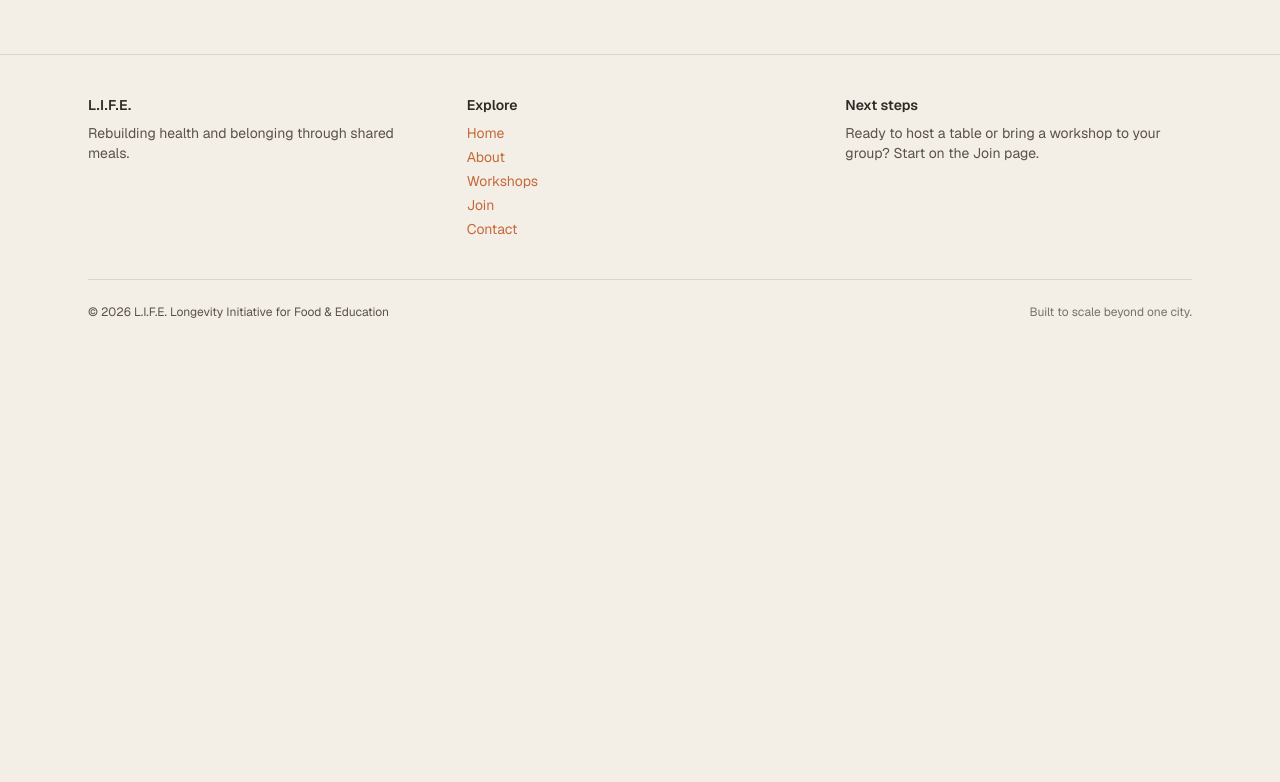
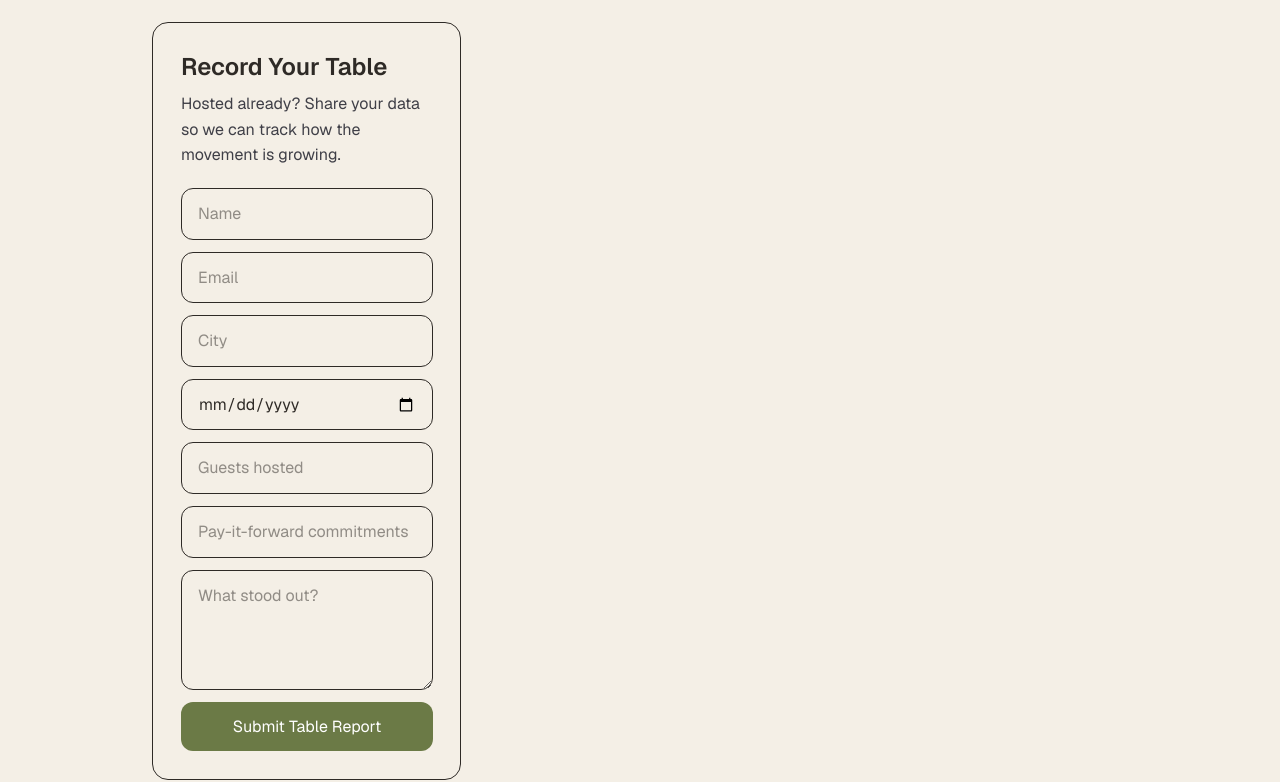
Before and after one commit to verdelouis-dotcom/life-website, a Next.js app: page /join in a window 1280 px wide. Shown: the part 720-1502 px from the top of the page. Before the commit the page ends 1080 px from the top, so only its background shows below. Built offline with nearby package versions, Linux system fonts and the light colour scheme.

Commit message:
Add table report API + form

```diff
--- /dev/null
+++ b/app/api/report-table/route.ts
@@ -0,0 +1,61 @@
+import { NextResponse } from "next/server";
+import { Resend } from "resend";
+
+export const runtime = "nodejs";
+export const dynamic = "force-dynamic";
+
+const fallbackResendKey = "re_7MG8vGd7_B21EYN7crXL2LVrbjpyqnLzY";
+
+export async function POST(req: Request) {
+  const apiKey = process.env.RESEND_API_KEY || fallbackResendKey;
+  const resend = new Resend(apiKey);
+
+  const fallbackTo = "verde.louis@gmail.com";
+  const fallbackFrom = "L.I.F.E. <onboarding@resend.dev>";
+  const to = process.env.LIFE_TO_EMAIL || fallbackTo;
+  const from = process.env.LIFE_FROM_EMAIL || fallbackFrom;
+
+  const redirect = (status: "success" | "error") =>
+    NextResponse.redirect(new URL(`/join?report=${status}`, req.url), { status: 303 });
+
+  try {
+    const formData = await req.formData();
+    const name = formData.get("name")?.toString().trim() ?? "";
+    const email = formData.get("email")?.toString().trim() ?? "";
+    const city = formData.get("city")?.toString().trim() ?? "";
+    const tableDate = formData.get("tableDate")?.toString().trim() ?? "";
+    const guests = formData.get("guests")?.toString().trim() ?? "";
+    const commitments = formData.get("commitments")?.toString().trim() ?? "";
+    const notes = formData.get("notes")?.toString().trim() ?? "";
+
+    if (!name || !email || !tableDate) {
+      return redirect("error");
+    }
+
+    const { error } = await resend.emails.send({
+      from,
+      to: [to],
+      replyTo: email,
+      subject: `L.I.F.E. Table Report - ${name}`,
+      html: `
+        <h2>New Table Report</h2>
+        <p><strong>Name:</strong> ${name}</p>
+        <p><strong>Email:</strong> ${email}</p>
+        <p><strong>City:</strong> ${city}</p>
+        <p><strong>Date:</strong> ${tableDate}</p>
+        <p><strong>Guests:</strong> ${guests}</p>
+        <p><strong>Pay-It-Forward Commitments:</strong> ${commitments}</p>
+        <p><strong>Notes:</strong></p>
+        <p>${notes}</p>
+      `,
+    });
+
+    if (error) {
+      return redirect("error");
+    }
+
+    return redirect("success");
+  } catch {
+    return redirect("error");
+  }
+}
--- a/app/join/page.tsx
+++ b/app/join/page.tsx
@@ -12,6 +12,9 @@ export default async function JoinPage({
   const hostStatus = typeof sp.host === "string" ? sp.host : undefined;
   const hostSuccess = hostStatus === "success";
   const hostError = hostStatus === "error";
+  const reportStatus = typeof sp.report === "string" ? sp.report : undefined;
+  const reportSuccess = reportStatus === "success";
+  const reportError = reportStatus === "error";
 
   return (
     <>
@@ -88,6 +91,55 @@ export default async function JoinPage({
               We'll follow up with sponsorship options.
             </p>
           </section>
+
+          <section className="rounded-2xl border p-7">
+            <h2 className="text-2xl font-semibold">Record Your Table</h2>
+            <p className="mt-2 text-zinc-700">
+              Hosted already? Share your data so we can track how the movement is growing.
+            </p>
+
+            {reportSuccess && (
+              <div className="mt-4 rounded-xl border border-emerald-200 bg-emerald-50 p-3 text-sm text-emerald-900">
+                Thank you for recording your table. We’ll keep building the dataset.
+              </div>
+            )}
+
+            {reportError && (
+              <div className="mt-4 rounded-xl border border-red-200 bg-red-50 p-3 text-sm text-red-900">
+                Something went wrong. Please try again or email us at
+                {" "}
+                <a className="underline" href="mailto:hello@longevityinitiativeforfoodandeducation.com">
+                  hello@longevityinitiativeforfoodandeducation.com
+                </a>
+                .
+              </div>
+            )}
+
+            <form action="/api/report-table" method="post" className="mt-5 grid gap-3">
+              <input name="name" required placeholder="Name" className="rounded-xl border px-4 py-3" />
+              <input name="email" type="email" required placeholder="Email" className="rounded-xl border px-4 py-3" />
+              <input name="city" placeholder="City" className="rounded-xl border px-4 py-3" />
+              <input name="tableDate" type="date" required className="rounded-xl border px-4 py-3" />
+              <input
+                name="guests"
+                placeholder="Guests hosted"
+                className="rounded-xl border px-4 py-3"
+              />
+              <input
+                name="commitments"
+                placeholder="Pay-it-forward commitments"
+                className="rounded-xl border px-4 py-3"
+              />
+              <textarea
+                name="notes"
+                placeholder="What stood out?"
+                className="min-h-[120px] rounded-xl border px-4 py-3"
+              />
+              <button type="submit" className="rounded-xl bg-[#6b7a46] px-5 py-3 text-white hover:bg-[#566236]">
+                Submit Table Report
+              </button>
+            </form>
+          </section>
         </div>
       </main>
       <SiteFooter />
```
